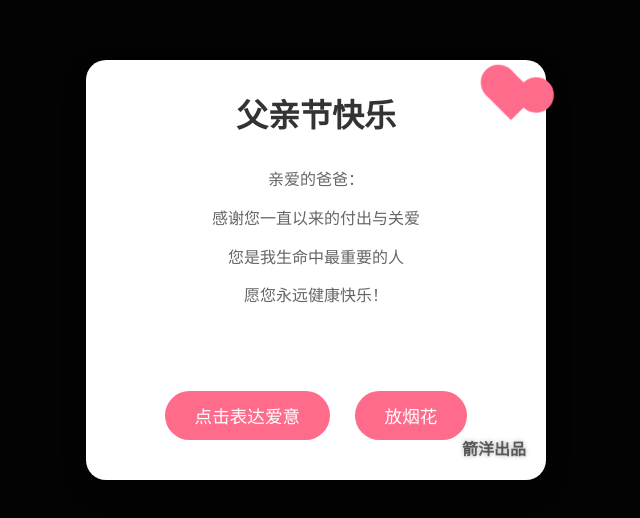
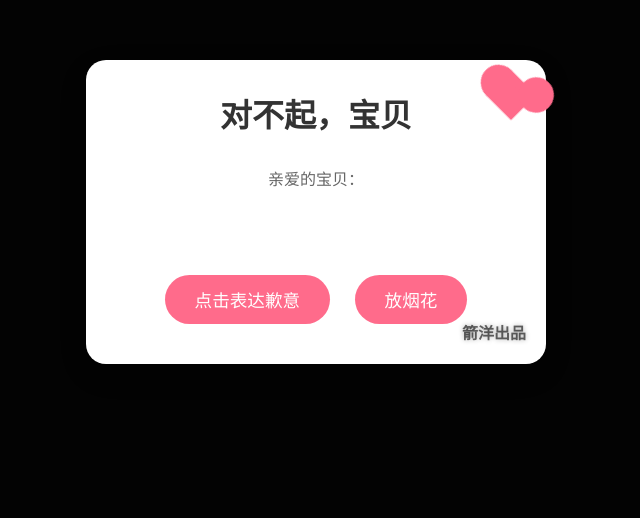
Before and after one commit to mianfeng/father, a plain HTML site: page index.html in a window 1280 px wide. Shown: the whole page, without its empty margins (324-964 px from the left). Drawn offline with Linux system fonts and the light colour scheme; animation ran at ten frames a second.

Commit message:
Update index.html

```diff
--- a/index.html
+++ b/index.html
@@ -1,34 +1,35 @@
 <!DOCTYPE html>
 <html lang="zh-CN">
+
 <head>
     <meta charset="UTF-8">
     <meta name="viewport" content="width=device-width, initial-scale=1.0">
-    <title>父亲节快乐</title>
+    <title>对不起，宝贝</title>
     <link rel="stylesheet" href="style.css">
 </head>
+
 <body>
     <canvas id="fireworks"></canvas>
     <div class="container">
         <div class="card">
             <div class="heart"></div>
-            <h1>父亲节快乐</h1>
+            <h1>对不起，宝贝</h1>
             <div class="message">
-                <p>亲爱的爸爸：</p>
-                <p>感谢您一直以来的付出与关爱</p>
-                <p>您是我生命中最重要的人</p>
-                <p>愿您永远健康快乐！</p>
+                <p>亲爱的宝贝：</p>
+
             </div>
             <div class="love-messages"></div>
-            <button class="love-btn">点击表达爱意</button>
+            <button class="love-btn">点击表达歉意</button>
             <button class="fireworks-btn">放烟花</button>
         </div>
         <div class="signature">箭洋出品</div>
     </div>
     <div class="big-heart-container" style="display: none;">
         <canvas id="heartCanvas"></canvas>
-        <div class="heart-text">父亲节快乐</div>
+        <div class="heart-text">爱你宝贝！！</div>
         <div class="signature">箭洋出品</div>
     </div>
     <script src="script.js"></script>
 </body>
+
 </html>
```
